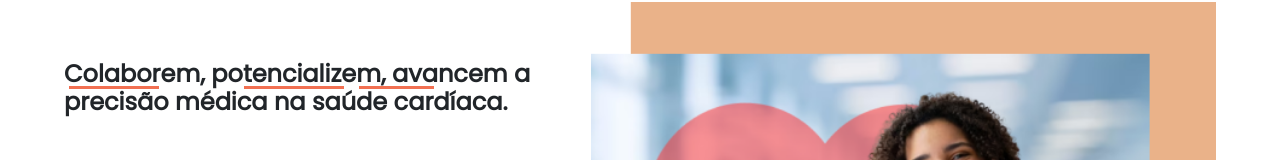
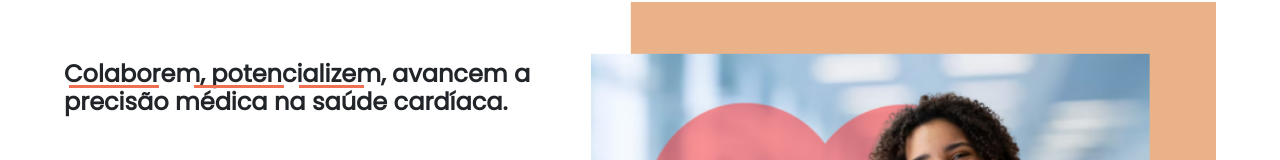
Before and after one commit to gabrieladnz/Web-CardioTech, an Angular app: page / in a window 1280 px wide. Shown: the part 175-335 px from the top of the page. Built offline with nearby package versions, Linux system fonts and the light colour scheme.

Commit message:
responsividade desktop

```diff
--- a/src/app/pages/cardiotech/home.component.css
+++ b/src/app/pages/cardiotech/home.component.css
@@ -565,11 +565,49 @@
 
 @media screen and (min-width: 768px) and (max-width: 1023px) {
 
+   /* =================== INTRO AREA =================== */
+
+
 }
 
 
 /* =================== RESPONSIVE AREA DESKTOP =================== */
 
-@media screen and (max-width: 1024px) {
+@media screen and (min-width: 1024px) {
 
+   /* =================== INTRO AREA =================== */
+
+    .line-1:after{
+      bottom: 50%;
+    }
+
+  .line-2:after{
+      bottom: 50%;
+      left: 26%;
+      width: 18%;
+    }
+
+  .line-3:after{
+      bottom: 50%;
+      left: 47%;
+      width: 13%;
+    }
+
+ /* =================== NEWSLATTER AREA =================== */
+
+ .line-news-1::after{
+  width: 20%;
+  }
+
+  .line-news-3::after{
+    bottom: 32px;
+    height: 2px;
+    left: 30%;
+    width: 15%;
+    }
+
+  .line-news-4::after{
+    left: 35%;
+    width: 18%;
+  }
 }
```
